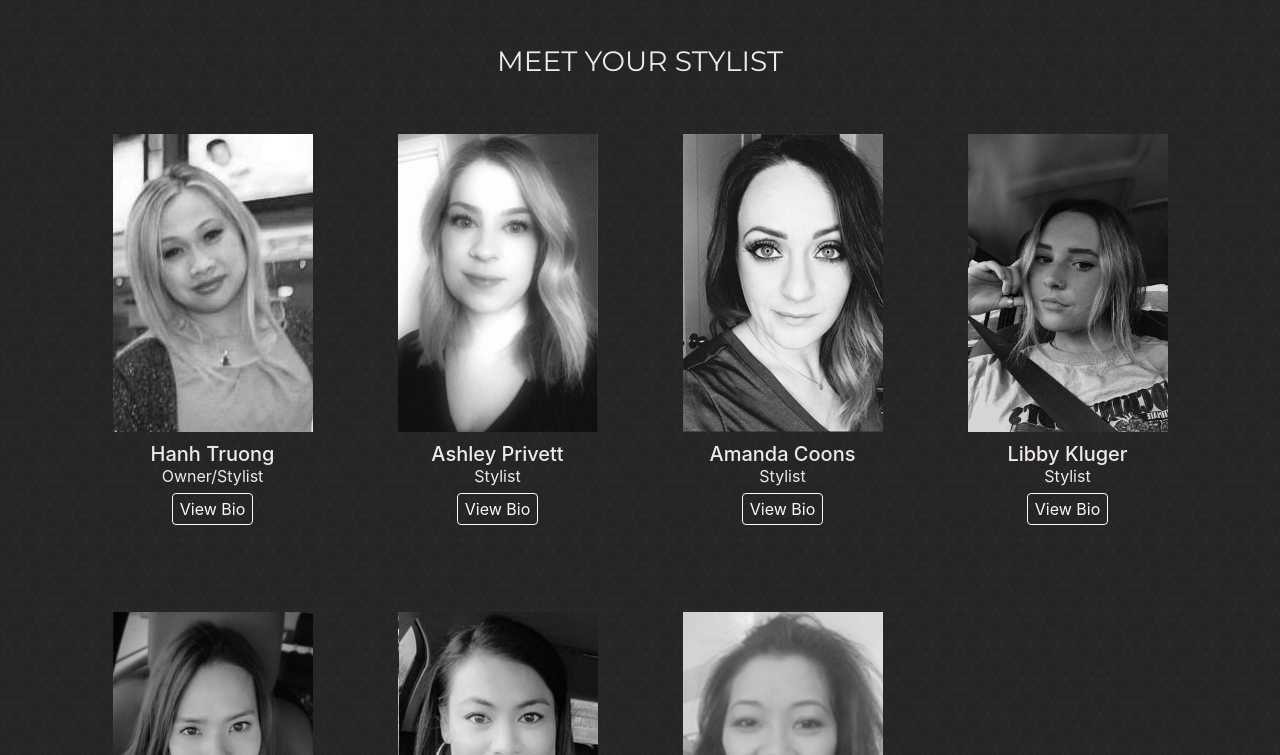
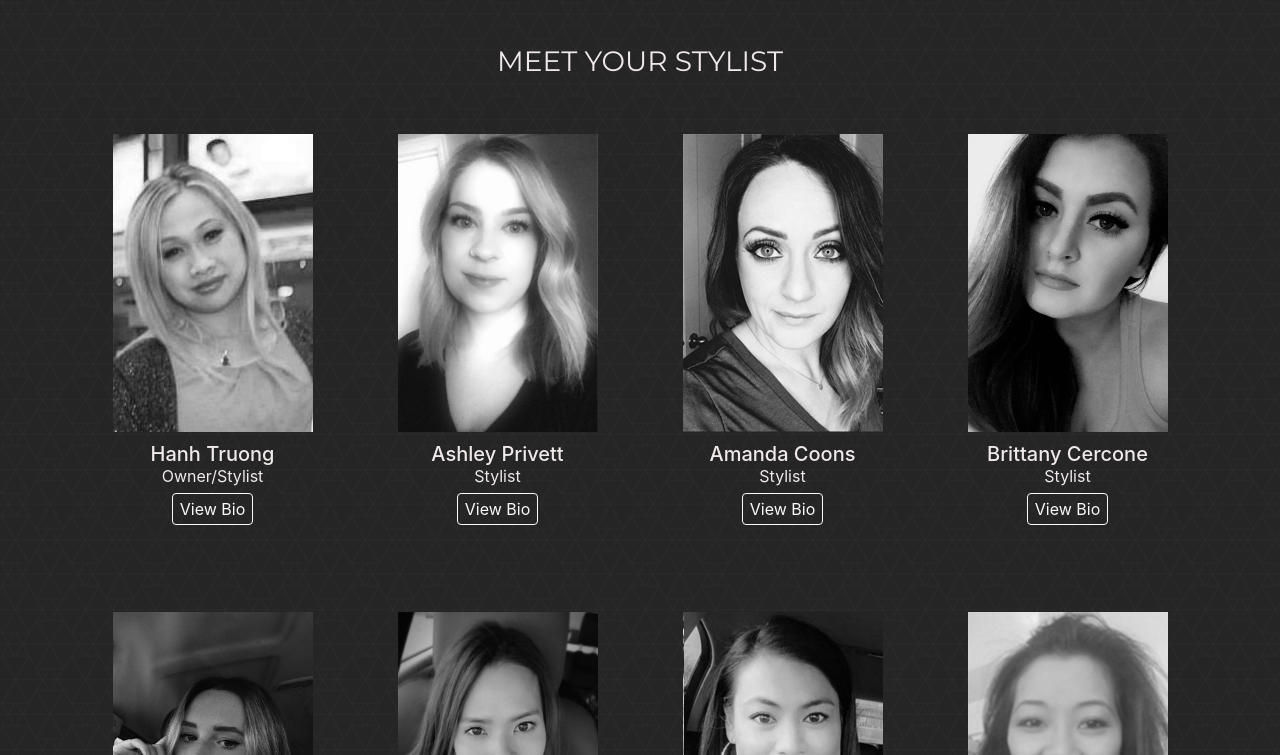
Before and after one commit to 925workk/hair-elegance, a plain HTML site: page stylists.html in a window 1280 px wide. Shown: the part 45-800 px from the top of the page. Drawn offline with nearby package versions, Linux system fonts and the light colour scheme.

Commit message:
added brittany to stylists.

```diff
--- a/stylists.html
+++ b/stylists.html
@@ -68,12 +68,12 @@
                     <p>Stylist</p>
                     <a><button type="button" data-toggle="modal" data-target="#amandaModal" class="btn btn-outline-light mt-1 mx-auto">View Bio</button></a>
                 </div>
-                <!-- <div class="col-md-3 text-center mb-5 mt-4">
-                    <img src="./images/kirstinpic.png">
-                    <h5>Kirstin Rydalch</h5>
+                <div class="col-md-3 text-center mb-5 mt-4">
+                    <img src="./images/brittanypic.jpg">
+                    <h5>Brittany Cercone</h5>
                     <p>Stylist</p>
-                    <a><button type="button" data-toggle="modal" data-target="#kirstinModal" class="btn btn-outline-light mt-1 mx-auto">View Bio</button></a>
-                </div> -->
+                    <a><button type="button" data-toggle="modal" data-target="#brittanyModal" class="btn btn-outline-light mt-1 mx-auto">View Bio</button></a>
+                </div>
                 <div class="col-md-3 text-center mb-5 mt-4">
                     <img src="./images/libbypic.jpeg" style="height: 298px; width: 200px;">
                     <h5>Libby Kluger</h5>
@@ -180,20 +180,19 @@
         </div>
       </div>
 
-    <!--kirstin MODAL-->
-    <div class="modal fade" id="kirstinModal" tabindex="-1" role="dialog" aria-labelledby="exampleModalLabel" aria-hidden="true">
+    <!--brittany MODAL-->
+    <div class="modal fade" id="brittanyModal" tabindex="-1" role="dialog" aria-labelledby="exampleModalLabel" aria-hidden="true">
         <div class="modal-dialog" role="document">
           <div class="modal-content">
             <div class="modal-header">
-              <h5 class="modal-title" id="exampleModalLabel">Kirstin Rydalch <br> Mobile: 801-634-6199<br><a href="https://www.instagram.com/kirstinryd" class="instagram" target="_blank"><i class="fa fa-instagram fa-lg"><h5 class="d-inline instatext">kirstinryd</h5></a></i></h5>
+              <h5 class="modal-title" id="exampleModalLabel">Brittany Cercone <br> Mobile: 832-544-5775<br><a href="https://www.instagram.com/brittanycercone" class="instagram" target="_blank"><i class="fa fa-instagram fa-lg"><h5 class="d-inline instatext">brittanycercone</h5></a></i></h5>
               <button type="button" class="close" data-dismiss="modal" aria-label="Close">
                 <span aria-hidden="true">&times;</span>
               </button>
             </div>
             <div class="modal-body">
-                <img src="./images/kirstinpic.png" class="float-left mr-3">
-                <p>Kirstin has been with the Hair Elegance team just over 6 years. She loves getting to know her clients and giving them exactly what they are looking for. Color and cuts for men and women are a few services she offers.
-                    Please call or text to make an appointment.</p>
+                <img src="./images/brittanypic.jpg" class="float-left mr-3">
+                <p>Hello! Im Brittany Cercone. I’m new to the area, I’m originally from Chicago Illinois. I have been a licensed hairstylist  for 7+ years but I’ve been doing it since I could practice on my barbies. I keep up with all the latest trends and techniques with my continuing education. I cut, color and style, I also kill it when it comes to updo’s and formal styling. I love my job and getting to make people shine on any occasion. My passion for what I do shows in all of my work. Check me out on Instagram. I look forward to doing your hair!</p>
             </div>
           </div>
         </div>
```
Also changed, not shown: images/brittanypic.jpg (added), 2 other files.
